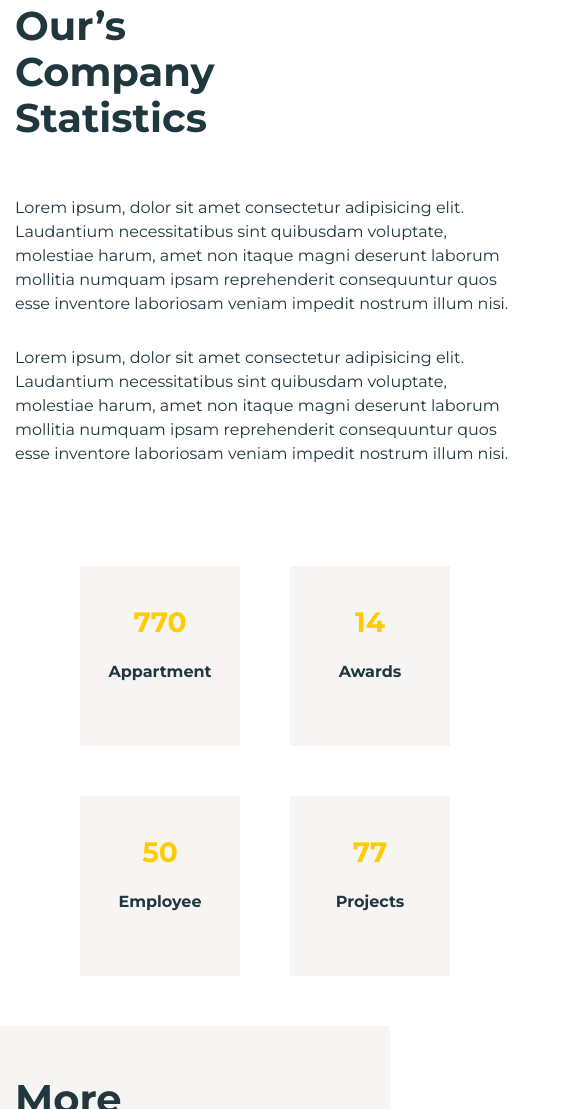
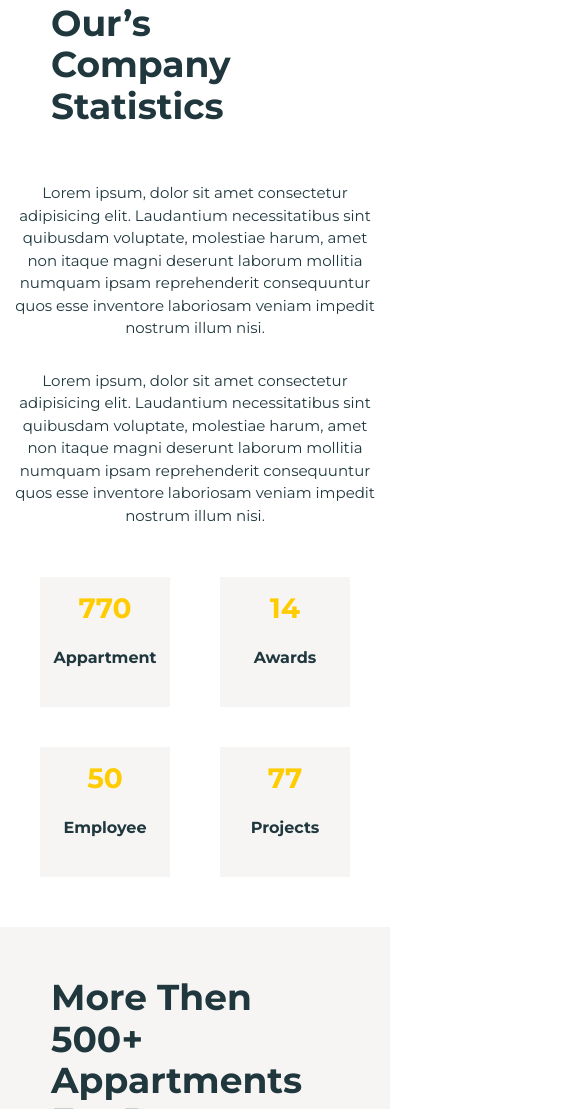
Before and after one commit to MuhammadRabi/P24, a plain HTML site: page index.html in a window 390 px wide. Shown: the part 891-2000 px from the top of the page, 585 px wide, since content can reach past the window. Drawn offline with Linux system fonts and the light colour scheme.

Commit message:
responsive fixes

```diff
--- a/css/style.scss
+++ b/css/style.scss
@@ -110,8 +110,15 @@ button {
 .main-heading {
   text-align: left;
   width: 40%;
+  @include mobile {
+    width: 80%;
+    margin: auto;
+  }
   h2 {
     font-size: 40px;
+    @include mobile {
+      font-size: 36px;
+    }
   }
   p {
     font-size: 13px;
@@ -298,21 +305,29 @@ form {
   padding-bottom: $sectionPadding;
   main {
     display: grid;
-    grid-template-columns: repeat(auto-fill, minmax(500px, 1fr));
-    gap: 100px;
+    grid-template-columns: repeat(auto-fill, minmax(400px, 1fr));
+    @include mobile {
+      grid-template-columns: repeat(auto-fill, minmax(250px, 1fr));
+    }
     .stats-text {
       p {
         margin-top: 30px;
         line-height: 1.5;
+        @include mobile {
+          font-size: 15px;
+          text-align: center;
+        }
       }
     }
     .stats-boxes {
       width: 100%;
       display: grid;
       grid-template-columns: auto auto;
-      justify-content: center;
-      align-items: center;
-      gap: 50px;
+      place-items: center;
+      row-gap: 40px;
+      @include mobile {
+        margin-top: 50px;
+      }
     }
     span {
       align-content: stretch;
@@ -320,9 +335,13 @@ form {
       justify-content: center;
       align-items: center;
       flex-direction: column;
-      width: 160px;
-      height: 180px;
+      width: 200px;
+      height: 200px;
       background-color: var(--background-dark);
+      @include mobile {
+        width: 130px;
+        height: 130px;
+      }
       h3 {
         color: var(--yellow-color);
         font-size: 28px;
@@ -343,7 +362,8 @@ form {
   background-color: var(--background-dark);
   .rent-items {
     display: grid;
-    grid-template-columns: repeat(auto-fill, minmax(350px, 1fr));
+    grid-template-columns: repeat(auto-fill, minmax(275px, auto));
+    justify-content: center;
     gap: 35px 30px;
     margin: 40px 0 60px 0;
     figure {
@@ -357,6 +377,7 @@ form {
         width: 100%;
         height: 17%;
         padding: 15px;
+
         h4 {
           font-size: 15px;
           padding-bottom: 15px;
@@ -365,7 +386,7 @@ form {
           display: flex;
           justify-content: space-between;
           .small {
-            display: inline-flex;
+            display: flex;
           }
           span {
             color: var(--yellow-color);
@@ -470,10 +491,16 @@ form {
     justify-content: space-between;
     gap: 50px;
     margin-top: 50px;
+    @include mobile {
+      grid-template-columns: repeat(auto-fill, minmax(250px, 1fr));
+    }
     .service-text p {
       font-size: 13px;
       line-height: 1.8;
       margin-bottom: 10px;
+      @include mobile {
+        padding-right: 25px;
+      }
     }
   }
 }
@@ -486,7 +513,7 @@ form {
   background-color: var(--background-dark);
   .agent-items {
     display: grid;
-    grid-template-columns: repeat(auto-fill, minmax(350px, 1fr));
+    grid-template-columns: repeat(auto-fill, minmax(275px, auto));
     justify-content: center;
     gap: 30px;
     margin-top: 50px;
@@ -501,6 +528,7 @@ form {
         width: 100%;
         height: 17%;
         padding: 15px;
+
         h4 {
           font-size: 15px;
           padding-bottom: 15px;
@@ -533,8 +561,15 @@ form {
     justify-content: space-between;
     align-items: center;
     margin-bottom: 50px;
+
     &:nth-of-type(2) {
       flex-direction: row-reverse;
+      @include mobile {
+        flex-direction: column;
+      }
+    }
+    @include mobile {
+      flex-direction: column;
     }
     figure {
       flex-basis: 45%;
@@ -542,6 +577,7 @@ form {
     .text-box {
       flex-basis: 45%;
       h3 {
+        padding-top: 20px;
         font-size: 25px;
       }
       p {
@@ -559,13 +595,15 @@ footer {
   padding-top: $sectionPadding;
   background-color: var(--main-color);
   color: var(--background-white);
-  height: 500px;
   .hero-footer {
     display: flex;
     justify-content: space-between;
     align-items: center;
     position: relative;
     margin-bottom: 100px;
+    @include mobile {
+      flex-direction: column;
+    }
     &:before {
       content: "";
       position: absolute;
@@ -575,6 +613,11 @@ footer {
       left: 0;
       background-color: var(--second-color);
     }
+    .main-heading {
+      @include mobile {
+        width: 80%;
+      }
+    }
   }
   form {
     i {
@@ -583,11 +626,17 @@ footer {
     .main-input {
       width: 450px;
       padding: 15px 45px 15px 25px;
+      @include mobile {
+        width: 50%;
+      }
     }
   }
   .footer-lists {
     display: flex;
     justify-content: space-between;
+    @include mobile {
+      flex-direction: column;
+    }
     h4 {
       font-size: 25px;
       font-weight: 400;
--- a/index.html
+++ b/index.html
@@ -73,6 +73,7 @@
                     <div class="main-heading">
                         <h2>Our’s Company Statistics</h2>
                     </div>
+                    <article>
                         <p>Lorem ipsum, dolor sit amet consectetur adipisicing elit. Laudantium necessitatibus sint
                             quibusdam
                             voluptate,
@@ -85,6 +86,7 @@
                             molestiae harum, amet non itaque magni deserunt laborum mollitia numquam ipsam reprehenderit
                             consequuntur
                             quos esse inventore laboriosam veniam impedit nostrum illum nisi.</p>
+                    </article>
                 </div>
                 <div class="stats-boxes">
                     <span>
@@ -265,9 +267,9 @@
                     debitis il.</p>
             </div>
             <div class="service-content">
-                <div class="service-img">
+                <figure>
                     <img src="img/a (7).jpg" alt="09" class="img-fluid">
-                </div>
+                </figure>
                 <div class="service-text">
                     <h3>renting</h3>
                     <p>Lorem ipsum dolor sit amet consectetur adipisicing elit. Ut quisquam cum atque voluptatum
```
Also changed, not shown: css/style.css, 1 other file. Lines whose indentation alone changed are shown as unchanged.
